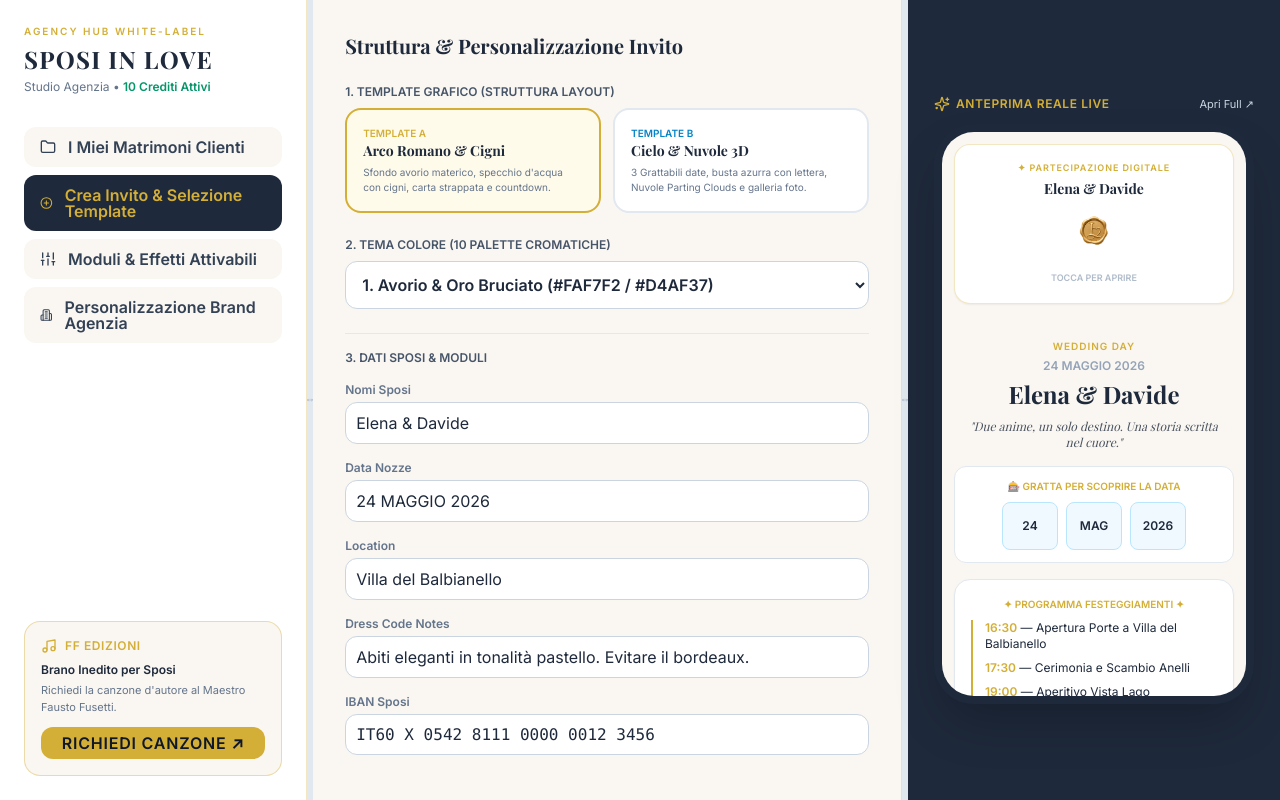
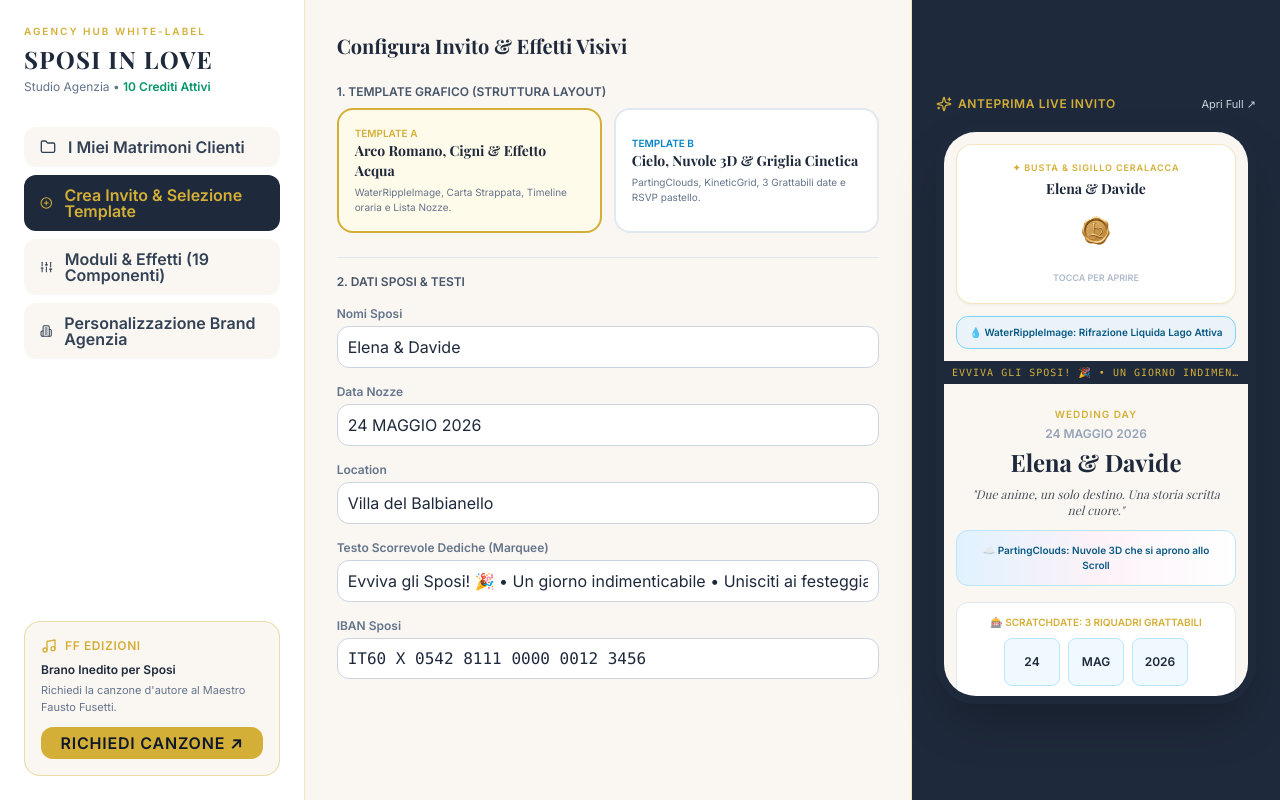
Before and after one commit to Rickym2025/love, a Next.js app: page /agency/1 in a window 1280 px wide. Built offline with nearby package versions, Linux system fonts and the light colour scheme; a web font is replaced by a local one.

Commit message:
Update page.tsx

```diff
--- a/src/app/agency/[agencyId]/page.tsx
+++ b/src/app/agency/[agencyId]/page.tsx
@@ -1,77 +1,61 @@
 "use client";
 
-import React, { useState, useRef } from "react";
+import React, { useState } from "react";
 import Link from "next/link";
 import Image from "next/image";
-import { Folder, PlusCircle, Palette, Sliders, Music, ExternalLink, X, MoveHorizontal, Sparkles, Building2, Store } from "lucide-react";
+import { Folder, PlusCircle, Palette, Sliders, Music, ExternalLink, X, Sparkles, Building2, Store, Eye } from "lucide-react";
 
-export default function AgencyStudioPage({ params }: { params: { agencyId: string } }) {
+export interface AgencyPageProps {
+  params: {
+    agencyId: string;
+  };
+}
+
+export default function AgencyStudioPage({ params }: AgencyPageProps) {
   const [activeTab, setActiveTab] = useState<"list" | "create" | "modules" | "brand">("create");
 
-  // Drag Colonne (in %)
-  const [col1Width, setCol1Width] = useState(24);
-  const [col2Width, setCol2Width] = useState(46);
-
-  // Template Grafico (Struttura) vs Tema Colore (Palette)
+  // Template & Palette
   const [selectedTemplate, setSelectedTemplate] = useState<"A" | "B">("A");
   const [selectedColorScheme, setSelectedColorScheme] = useState("1");
 
-  // Dati Sposi e Negozi
+  // Dati Sposi e Personalizzazioni
   const [coupleNames, setCoupleNames] = useState("Elena & Davide");
   const [weddingDate, setWeddingDate] = useState("24 MAGGIO 2026");
   const [locationName, setLocationName] = useState("Villa del Balbianello");
   const [dressCodeText, setDressCodeText] = useState("Abiti eleganti in tonalità pastello. Evitare il bordeaux.");
   const [welcomePhrase, setWelcomePhrase] = useState("Due anime, un solo destino. Una storia scritta nel cuore.");
   const [customIban, setCustomIban] = useState("IT60 X 0542 8111 0000 0012 3456");
+  const [marqueeText, setMarqueeText] = useState("Evviva gli Sposi! 🎉 • Un giorno indimenticabile • Unisciti ai festeggiamenti •");
   const [showWeb3FormsModal, setShowWeb3FormsModal] = useState(false);
 
-  // Moduli Attivi in Italiano
+  // TUTTI I 19 MODULI ATTIVABILI E VISIBILI
   const [modules, setModules] = useState({
-    busta3d: true,
-    grattaData: true,
-    nuvole3d: true,
-    codiceAbbigliamento: true,
-    negoziConvenzionati: true,
-    listaNozzeAmazon: true,
-    confermaRsvp: true,
+    busta3d: true, // EnvelopeWax
+    waterRipple: true, // WaterRippleImage
+    kineticGrid: true, // KineticGrid
+    containerScroll: true, // ContainerScrollAnimation
+    animatedGradient: true, // AnimatedGradient
+    partingClouds: true, // PartingClouds
+    scratchDate: true, // ScratchDate / ScratchCard
+    marqueeDediche: true, // Marquee
+    dressCode: true, // Dress Code Palette
+    partnerStores: true, // PartnerStores
+    listaNozzeAmazon: true, // Wishlist Amazon
+    confermaRsvp: true, // RsvpForm
+    loveQuiz: true, // LoveQuiz (Pagina Festa)
+    photoPuzzle: true, // PhotoPuzzle (Pagina Festa)
+    scratchPhoto: true, // ScratchPhoto (Pagina Festa)
+    photoWall: true, // PhotoWallSection (10 Filtri + Proiettore)
   });
-
-  const isDraggingRef = useRef<"col1" | "col2" | null>(null);
-
-  const handleMouseDown = (divider: "col1" | "col2") => {
-    isDraggingRef.current = divider;
-    document.addEventListener("mousemove", handleMouseMove);
-    document.addEventListener("mouseup", handleMouseUp);
-  };
-
-  const handleMouseMove = (e: MouseEvent) => {
-    if (!isDraggingRef.current) return;
-    const totalWidth = window.innerWidth;
-    const currentPercent = (e.clientX / totalWidth) * 100;
-
-    if (isDraggingRef.current === "col1" && currentPercent > 15 && currentPercent < 35) {
-      setCol1Width(currentPercent);
-    } else if (isDraggingRef.current === "col2") {
-      const col2Val = currentPercent - col1Width;
-      if (col2Val > 25 && currentPercent < 80) setCol2Width(col2Val);
-    }
-  };
-
-  const handleMouseUp = () => {
-    isDraggingRef.current = null;
-    document.removeEventListener("mousemove", handleMouseMove);
-    document.removeEventListener("mouseup", handleMouseUp);
-  };
 
   const toggleModule = (key: keyof typeof modules) => {
     setModules((prev) => ({ ...prev, [key]: !prev[key] }));
   };
 
   return (
-    <div className="min-h-screen bg-[#FAF7F2] text-[#1E293B] flex flex-col md:flex-row font-sans select-none overflow-hidden">
-
-      {/* COLONNA 1: MENU AGENZIA (TRAS CINABILE) */}
-      <div style={{ width: `${col1Width}%` }} className="border-r border-[#D4AF37]/30 p-6 flex flex-col justify-between bg-white shadow-sm min-w-[240px]">
+    <div className="min-h-screen bg-[#FAF7F2] text-[#1E293B] flex flex-col md:flex-row font-sans">
+      {/* ─── COLONNA 1: MENU AGENZIA ─── */}
+      <div className="w-full md:w-1/4 border-r border-[#D4AF37]/30 p-6 flex flex-col justify-between bg-white shadow-sm">
         <div>
           <div className="mb-8">
             <span className="text-[10px] font-bold tracking-[0.2em] text-[#D4AF37] uppercase block mb-1">Agency Hub White-Label</span>
@@ -87,7 +71,7 @@ export default function AgencyStudioPage({ params }: { params: { agencyId: strin
               <PlusCircle className="w-4 h-4" /> Crea Invito &amp; Selezione Template
             </button>
             <button type="button" onClick={() => setActiveTab("modules")} className={`w-full text-left px-4 py-3 rounded-xl text-xs font-bold flex items-center gap-3 transition ${activeTab === "modules" ? "bg-[#1E293B] text-[#D4AF37]" : "bg-[#FAF7F2] text-slate-700 hover:bg-amber-50"}`}>
-              <Sliders className="w-4 h-4" /> Moduli &amp; Effetti Attivabili
+              <Sliders className="w-4 h-4" /> Moduli &amp; Effetti (19 Componenti)
             </button>
             <button type="button" onClick={() => setActiveTab("brand")} className={`w-full text-left px-4 py-3 rounded-xl text-xs font-bold flex items-center gap-3 transition ${activeTab === "brand" ? "bg-[#1E293B] text-[#D4AF37]" : "bg-[#FAF7F2] text-slate-700 hover:bg-amber-50"}`}>
               <Building2 className="w-4 h-4" /> Personalizzazione Brand Agenzia
@@ -109,16 +93,11 @@ export default function AgencyStudioPage({ params }: { params: { agencyId: strin
         </div>
       </div>
 
-      {/* DIVISORE TRASCINABILE 1 */}
-      <div onMouseDown={() => handleMouseDown("col1")} className="w-1.5 bg-slate-200 hover:bg-[#D4AF37] cursor-col-resize flex items-center justify-center hidden md:flex">
-        <MoveHorizontal className="w-3 h-3 text-slate-400" />
-      </div>
-
-      {/* COLONNA 2: CONFIGURATORE CENTRALE */}
-      <div style={{ width: `${col2Width}%` }} className="p-8 border-r border-[#D4AF37]/30 overflow-y-auto max-h-screen min-w-[320px]">
+      {/* ─── COLONNA 2: CONFIGURATORE CENTRALE ─── */}
+      <div className="w-full md:w-2/4 p-8 border-r border-[#D4AF37]/30 overflow-y-auto max-h-screen">
         {activeTab === "create" && (
           <div className="space-y-6">
-            <h2 className="text-xl font-serif font-bold text-[#1E293B]">Struttura &amp; Personalizzazione Invito</h2>
+            <h2 className="text-xl font-serif font-bold text-[#1E293B]">Configura Invito &amp; Effetti Visivi</h2>
 
             {/* SELEZIONE TEMPLATE STRUTTURALE */}
             <div>
@@ -126,38 +105,21 @@ export default function AgencyStudioPage({ params }: { params: { agencyId: strin
               <div className="grid grid-cols-2 gap-3">
                 <button type="button" onClick={() => { setSelectedTemplate("A"); setCoupleNames("Elena & Davide"); }} className={`p-4 rounded-2xl border-2 text-left ${selectedTemplate === "A" ? "border-[#D4AF37] bg-amber-50" : "border-slate-200 bg-white"}`}>
                   <span className="text-[10px] font-bold uppercase text-[#D4AF37] block">Template A</span>
-                  <h4 className="font-serif font-bold text-sm">Arco Romano &amp; Cigni</h4>
-                  <p className="text-[10px] text-slate-500 mt-1">Sfondo avorio materico, specchio d&apos;acqua con cigni, carta strappata e countdown.</p>
+                  <h4 className="font-serif font-bold text-sm">Arco Romano, Cigni &amp; Effetto Acqua</h4>
+                  <p className="text-[10px] text-slate-500 mt-1">WaterRippleImage, Carta Strappata, Timeline oraria e Lista Nozze.</p>
                 </button>
 
                 <button type="button" onClick={() => { setSelectedTemplate("B"); setCoupleNames("Francesca & Luca"); }} className={`p-4 rounded-2xl border-2 text-left ${selectedTemplate === "B" ? "border-sky-500 bg-sky-50" : "border-slate-200 bg-white"}`}>
                   <span className="text-[10px] font-bold uppercase text-sky-600 block">Template B</span>
-                  <h4 className="font-serif font-bold text-sm">Cielo &amp; Nuvole 3D</h4>
-                  <p className="text-[10px] text-slate-500 mt-1">3 Grattabili date, busta azurra con lettera, Nuvole Parting Clouds e galleria foto.</p>
+                  <h4 className="font-serif font-bold text-sm">Cielo, Nuvole 3D &amp; Griglia Cinetica</h4>
+                  <p className="text-[10px] text-slate-500 mt-1">PartingClouds, KineticGrid, 3 Grattabili date e RSVP pastello.</p>
                 </button>
               </div>
             </div>
 
-            {/* SELEZIONE TEMA COLORE (10 PALETTE) */}
-            <div>
-              <label className="block text-xs font-bold uppercase text-slate-600 mb-2">2. Tema Colore (10 Palette Cromatiche)</label>
-              <select value={selectedColorScheme} onChange={(e) => setSelectedColorScheme(e.target.value)} className="w-full p-3 rounded-xl bg-white border border-slate-300 text-xs font-bold text-[#1E293B]">
-                <option value="1">1. Avorio &amp; Oro Bruciato (#FAF7F2 / #D4AF37)</option>
-                <option value="2">2. Cielo Azzurro &amp; Nuvole (#F0F7FF / #1976D2)</option>
-                <option value="3">3. Smeraldo &amp; Ceralacca Dorata (#F0FDF4 / #15803D)</option>
-                <option value="4">4. Rose Gold &amp; Quartz (#FFF1F2 / #E11D48)</option>
-                <option value="5">5. Blu Notte &amp; Stelle (#0F172A / #F59E0B)</option>
-                <option value="6">6. Minimalista Bianco Ottico (#FFFFFF / #1E293B)</option>
-                <option value="7">7. Champagne &amp; Perla (#FDFBF7 / #D4AF37)</option>
-                <option value="8">8. Terracotta &amp; Sabbia (#FFF7ED / #C2410C)</option>
-                <option value="9">9. Royal Blue &amp; Gold (#1E3A8A / #F59E0B)</option>
-                <option value="10">10. Vintage Sepia 1920 (#FEF3C7 / #78350F)</option>
-              </select>
-            </div>
-
-            {/* FORM DATI MODULI */}
+            {/* FORM DATI SPOSI */}
             <div className="space-y-4 pt-4 border-t border-slate-200">
-              <label className="block text-xs font-bold uppercase text-slate-600">3. Dati Sposi &amp; Moduli</label>
+              <label className="block text-xs font-bold uppercase text-slate-600">2. Dati Sposi &amp; Testi</label>
 
               <div>
                 <label className="block text-xs font-semibold text-slate-500 mb-1">Nomi Sposi</label>
@@ -175,8 +137,8 @@ export default function AgencyStudioPage({ params }: { params: { agencyId: strin
               </div>
 
               <div>
-                <label className="block text-xs font-semibold text-slate-500 mb-1">Dress Code Notes</label>
-                <input type="text" value={dressCodeText} onChange={(e) => setDressCodeText(e.target.value)} className="w-full p-2.5 rounded-xl border border-slate-300 text-xs" />
+                <label className="block text-xs font-semibold text-slate-500 mb-1">Testo Scorrevole Dediche (Marquee)</label>
+                <input type="text" value={marqueeText} onChange={(e) => setMarqueeText(e.target.value)} className="w-full p-2.5 rounded-xl border border-slate-300 text-xs" />
               </div>
 
               <div>
@@ -187,11 +149,32 @@ export default function AgencyStudioPage({ params }: { params: { agencyId: strin
           </div>
         )}
 
+        {/* TAB MODULI & EFFETTI VISIVI (TUTTI E 19) */}
+        {activeTab === "modules" && (
+          <div className="space-y-3">
+            <h2 className="text-xl font-serif font-bold text-[#1E293B] mb-2">Attiva o Disattiva Moduli (19 Componenti)</h2>
+            {Object.keys(modules).map((key) => {
+              const isActive = modules[key as keyof typeof modules];
+              return (
+                <div key={key} className="flex justify-between items-center p-3.5 bg-white rounded-xl border border-slate-200">
+                  <div>
+                    <span className="text-xs font-bold capitalize text-[#1E293B] block">{key}</span>
+                    <span className="text-[10px] text-slate-400">Componente Visivo &amp; Interattivo</span>
+                  </div>
+                  <button type="button" onClick={() => toggleModule(key as keyof typeof modules)} className={`px-3 py-1.5 rounded-lg text-xs font-bold ${isActive ? "bg-[#D4AF37] text-slate-900" : "bg-slate-200 text-slate-500"}`}>
+                    {isActive ? "Attivo" : "Disattivato"}
+                  </button>
+                </div>
+              );
+            })}
+          </div>
+        )}
+
         {/* TAB BRAND AGENZIA */}
         {activeTab === "brand" && (
           <div className="space-y-4">
             <h2 className="text-xl font-serif font-bold text-[#1E293B]">Personalizzazione Brand Agenzia</h2>
-            <p className="text-xs text-slate-500">Configura il tuo logo White-Label e i contatti da mostrare nel piè di pagina.</p>
+            <p className="text-xs text-slate-500">Carica il logo dell&apos;agenzia White-Label da mostrare nel piè di pagina dell&apos;invito.</p>
 
             <div>
               <label className="block text-xs font-bold text-slate-600 mb-1">Logo Agenzia (PNG Trasparente)</label>
@@ -204,36 +187,13 @@ export default function AgencyStudioPage({ params }: { params: { agencyId: strin
             </div>
           </div>
         )}
-
-        {/* TAB MODULI TOGGLE */}
-        {activeTab === "modules" && (
-          <div className="space-y-3">
-            <h2 className="text-xl font-serif font-bold text-[#1E293B] mb-2">Attiva o Disattiva Moduli</h2>
-            {Object.keys(modules).map((key) => {
-              const isActive = modules[key as keyof typeof modules];
-              return (
-                <div key={key} className="flex justify-between items-center p-3.5 bg-white rounded-xl border border-slate-200">
-                  <span className="text-xs font-bold capitalize text-[#1E293B]">{key}</span>
-                  <button type="button" onClick={() => toggleModule(key as keyof typeof modules)} className={`px-3 py-1.5 rounded-lg text-xs font-bold ${isActive ? "bg-[#D4AF37] text-slate-900" : "bg-slate-200 text-slate-500"}`}>
-                    {isActive ? "Attivo" : "Disattivato"}
-                  </button>
-                </div>
-              );
-            })}
-          </div>
-        )}
       </div>
 
-      {/* DIVISORE TRASCINABILE 2 */}
-      <div onMouseDown={() => handleMouseDown("col2")} className="w-1.5 bg-slate-200 hover:bg-[#D4AF37] cursor-col-resize flex items-center justify-center hidden md:flex">
-        <MoveHorizontal className="w-3 h-3 text-slate-400" />
-      </div>
-
-      {/* COLONNA 3: ANTEPRIMA LIVE REALE */}
-      <div className="flex-1 p-6 bg-[#1E293B] flex flex-col items-center justify-center min-w-[300px]">
+      {/* ─── COLONNA 3: ANTEPRIMA LIVE REALE CON EFFETTI ─── */}
+      <div className="flex-1 p-6 bg-[#1E293B] flex flex-col items-center justify-center">
         <div className="flex justify-between items-center w-full max-w-[320px] mb-3 text-white">
           <span className="text-xs font-bold uppercase tracking-wider text-[#D4AF37] flex items-center gap-1.5">
-            <Sparkles className="w-4 h-4" /> Anteprima Reale Live
+            <Sparkles className="w-4 h-4" /> Anteprima Live Invito
           </span>
           <Link href={selectedTemplate === "A" ? "/elena-e-davide" : "/francesca-e-luca"} target="_blank" className="text-[11px] text-slate-300 hover:text-white">
             Apri Full ↗
@@ -241,18 +201,32 @@ export default function AgencyStudioPage({ params }: { params: { agencyId: strin
         </div>
 
         {/* MOCKUP SMARTPHONE */}
-        <div className={`w-[320px] h-[580px] rounded-[40px] border-8 border-slate-800 shadow-2xl overflow-y-auto ${selectedColorScheme === "2" ? "bg-[#F0F7FF] text-[#1976D2]" : "bg-[#FAF7F2] text-[#1E293B]"}`}>
+        <div className={`w-[320px] h-[580px] rounded-[40px] border-8 border-slate-800 shadow-2xl overflow-y-auto ${selectedTemplate === "B" ? "bg-[#F0F7FF] text-[#1976D2]" : "bg-[#FAF7F2] text-[#1E293B]"}`}>
 
-          {/* BUSTA D'EPOCA CON VERA CERALACCA logo /wax-seal.png */}
+          {/* 1. BUSTA D'EPOCA CON VERA CERALACCA */}
           {modules.busta3d && (
             <div className="m-3 p-4 bg-white rounded-2xl border border-[#D4AF37]/30 text-center shadow-sm relative">
-              <span className="text-[9px] font-bold text-[#D4AF37] uppercase tracking-widest block mb-1">✦ Partecipazione Digitale</span>
+              <span className="text-[9px] font-bold text-[#D4AF37] uppercase tracking-widest block mb-1">✦ Busta &amp; Sigillo Ceralacca</span>
               <p className="font-serif font-bold text-sm text-[#1E293B]">{coupleNames}</p>
 
               <div className="relative w-12 h-12 mx-auto my-2">
                 <Image src="/wax-seal.png" alt="Sigillo Ceralacca" fill className="object-contain" priority />
               </div>
               <span className="text-[9px] uppercase font-bold text-slate-400 animate-pulse">Tocca per Aprire</span>
+            </div>
+          )}
+
+          {/* 2. EFFETTO ACQUA O GRIGLIA CINETICA */}
+          {modules.waterRipple && (
+            <div className="m-3 p-2 bg-sky-100/60 rounded-xl border border-sky-300 text-center text-[10px] text-sky-800 font-bold">
+              💧 WaterRippleImage: Rifrazione Liquida Lago Attiva
+            </div>
+          )}
+
+          {/* 3. MARQUEE DEDICHE SCORREVOLI */}
+          {modules.marqueeDediche && (
+            <div className="bg-[#1E293B] text-[#D4AF37] py-1 text-[10px] uppercase tracking-widest truncate px-2 font-mono">
+              {marqueeText}
             </div>
           )}
 
@@ -264,10 +238,17 @@ export default function AgencyStudioPage({ params }: { params: { agencyId: strin
             <p className="text-xs italic mt-2 px-2 font-serif opacity-80">&quot;{welcomePhrase}&quot;</p>
           </div>
 
-          {/* GRATTIAMO LA DATA */}
-          {modules.grattaData && (
+          {/* 4. NUVOLE 3D */}
+          {modules.partingClouds && (
+            <div className="m-3 p-3 bg-gradient-to-r from-sky-100 via-pink-50 to-white rounded-xl border border-sky-200 text-center text-[10px] text-sky-800 font-bold">
+              ☁️ PartingClouds: Nuvole 3D che si aprono allo Scroll
+            </div>
+          )}
+
+          {/* 5. GRATTIAMO LA DATA */}
+          {modules.scratchDate && (
             <div className="my-4 mx-3 p-3 bg-white rounded-xl text-center border border-slate-200">
-              <span className="text-[10px] font-bold text-[#D4AF37] uppercase block mb-2">🎰 Gratta per Scoprire la Data</span>
+              <span className="text-[10px] font-bold text-[#D4AF37] uppercase block mb-2">🎰 ScratchDate: 3 Riquadri Grattabili</span>
               <div className="flex justify-center gap-2">
                 <div className="w-14 h-12 bg-sky-50 rounded-lg border border-sky-200 flex items-center justify-center text-xs font-bold">24</div>
                 <div className="w-14 h-12 bg-sky-50 rounded-lg border border-sky-200 flex items-center justify-center text-xs font-bold">MAG</div>
@@ -276,31 +257,14 @@ export default function AgencyStudioPage({ params }: { params: { agencyId: strin
             </div>
           )}
 
-          {/* PROGRAMMA TIMELINE VERTICALE */}
-          <div className="mx-3 my-4 p-4 bg-white rounded-2xl border border-slate-200 text-left text-xs space-y-2 shadow-sm">
-            <p className="font-bold text-center text-[#D4AF37] uppercase text-[10px] mb-2">✦ Programma Festeggiamenti ✦</p>
-            <div className="border-l-2 border-[#D4AF37] pl-3 space-y-2">
-              <div><span className="font-bold text-[#D4AF37]">16:30</span> — Apertura Porte a {locationName}</div>
-              <div><span className="font-bold text-[#D4AF37]">17:30</span> — Cerimonia e Scambio Anelli</div>
-              <div><span className="font-bold text-[#D4AF37]">19:00</span> — Aperitivo Vista Lago</div>
-            </div>
-          </div>
-
-          {/* DRESS CODE CON CERCHI COLORE */}
-          {modules.codiceAbbigliamento && (
-            <div className="mx-3 my-4 p-3 bg-white rounded-xl text-center border border-slate-200">
-              <span className="text-[10px] font-bold text-[#D4AF37] uppercase block mb-1">Dress Code &amp; Palette</span>
-              <p className="text-[10px] text-slate-500 mb-2">{dressCodeText}</p>
-              <div className="flex justify-center gap-2">
-                <div className="w-5 h-5 rounded-full bg-[#FAF7F2] border border-slate-300" />
-                <div className="w-5 h-5 rounded-full bg-[#FDE68A]" />
-                <div className="w-5 h-5 rounded-full bg-[#FCA5A5]" />
-                <div className="w-5 h-5 rounded-full bg-[#93C5FD]" />
-              </div>
+          {/* 6. GIOCHI DELLA FESTA ATTIVI */}
+          {(modules.loveQuiz || modules.photoPuzzle || modules.scratchPhoto) && (
+            <div className="mx-3 my-3 p-3 bg-purple-50 rounded-xl border border-purple-200 text-center text-[10px] text-purple-900 font-bold">
+              🎮 Hub Giochi Festa: Quiz, Puzzle 3x3 e Gratta Foto Attivi
             </div>
           )}
 
-          {/* BOTTONE RSVP */}
+          {/* 7. BOTTONE RSVP */}
           {modules.confermaRsvp && (
             <div className="p-4">
               <button type="button" className="w-full py-3 font-bold rounded-full text-xs shadow-md uppercase tracking-wider bg-[#D4AF37] text-slate-900">
```
